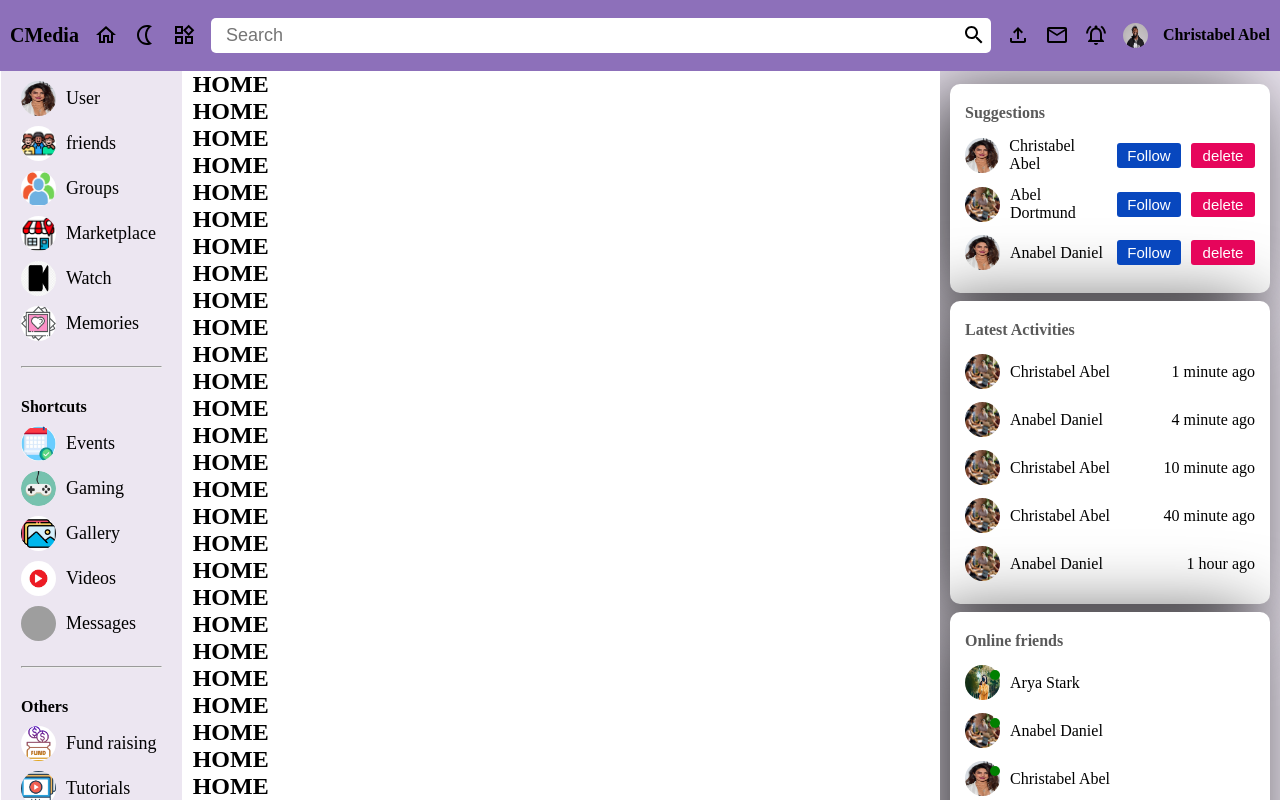
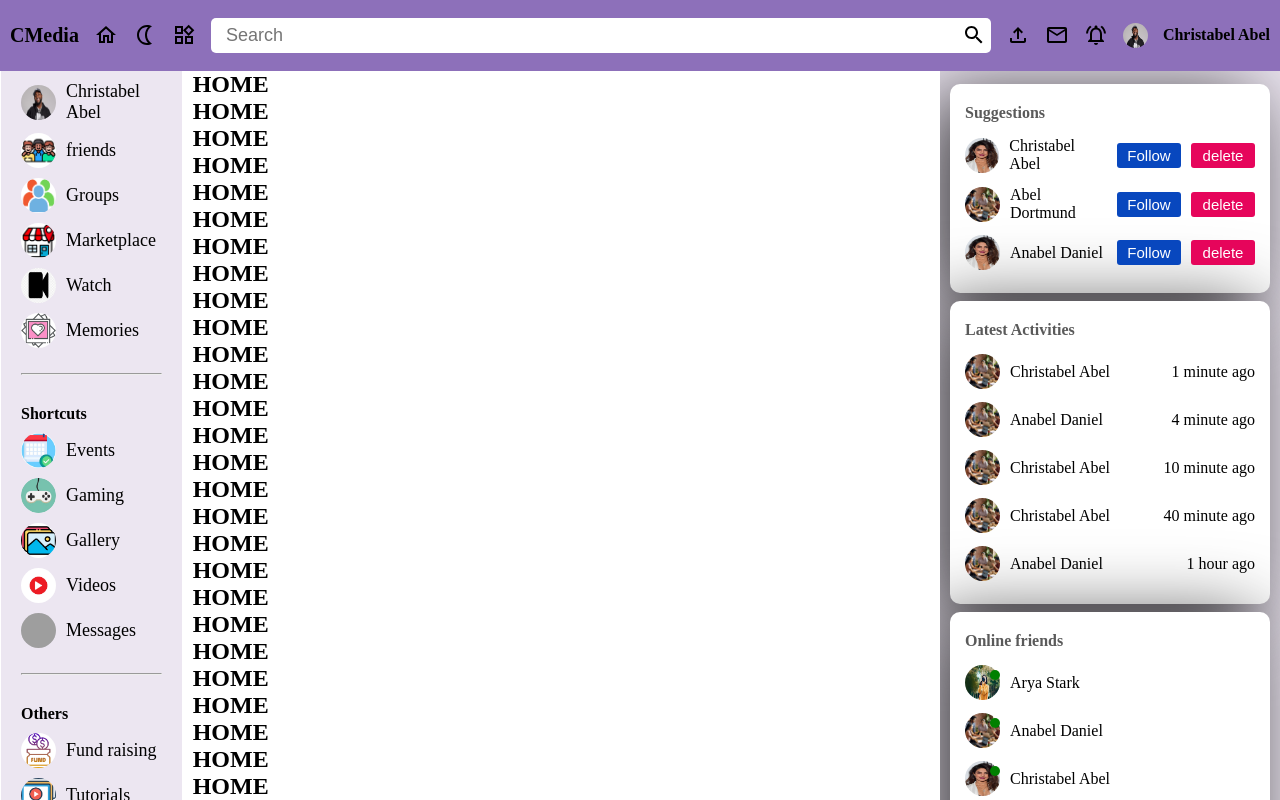
Before and after one commit to Chinweike99/Mini-React-Projects, a React (Create React App) app in the folder 0.5chat_app/: page / in a window 1280 px wide. Shown: the top 800 px of the page. Built offline with nearby package versions, Linux system fonts and the light colour scheme; sample sign-in values are in the browser's storage; grey boxes are pictures that could not be loaded.

Commit message:
page components

```diff
--- a/0.5chat_app/src/Components/LeftBar/LeftBar.jsx
+++ b/0.5chat_app/src/Components/LeftBar/LeftBar.jsx
@@ -1,13 +1,20 @@
-import React from 'react'
+import React, { useContext } from 'react'
 import './LeftBar.css'
 import { topSec, midSec,  bottomSec } from '../../images';
+import { AuthContext } from '../../Context/authContext';
 
 
 export const LeftBar = ({backColor}) => {
+  const {currentUser} = useContext(AuthContext);
+
   return (
     <div className='leftMainBar' style={{color: backColor? "black" : "#fff", background: backColor? "#ece6f1": "rgb(141, 112, 186)"}}>
       <div className='content'>
         <div>
+            <div className='topSec'>
+              <img src={currentUser.profilePic} alt="Profile pic" />
+              <p>{currentUser.name}</p>
+            </div>
             {topSec.map((item, index) => {
               return (
                   <div className="topSec" key={index}>
--- a/0.5chat_app/src/images.js
+++ b/0.5chat_app/src/images.js
@@ -1,7 +1,6 @@
 import assets from "./assets/assets"
 
 export const topSec = [
-    {src: `${assets.image4}`, label: "User"},
     {src: `${assets.friends}`, label: "friends"},
     {src: `${assets.group}`, label: "Groups"},
     {src: `${assets.market}`, label: "Marketplace"},
```
